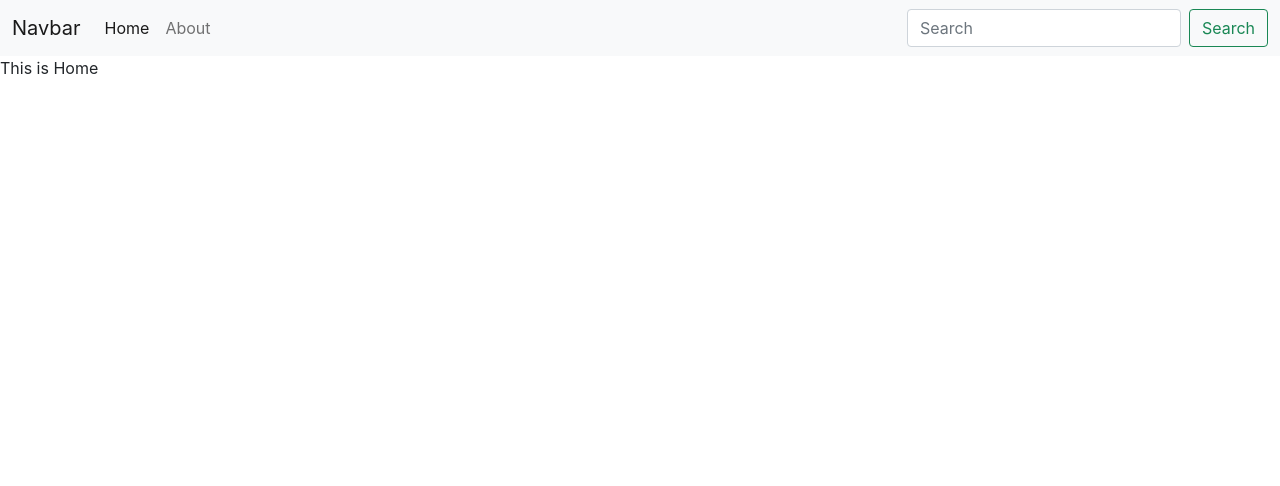
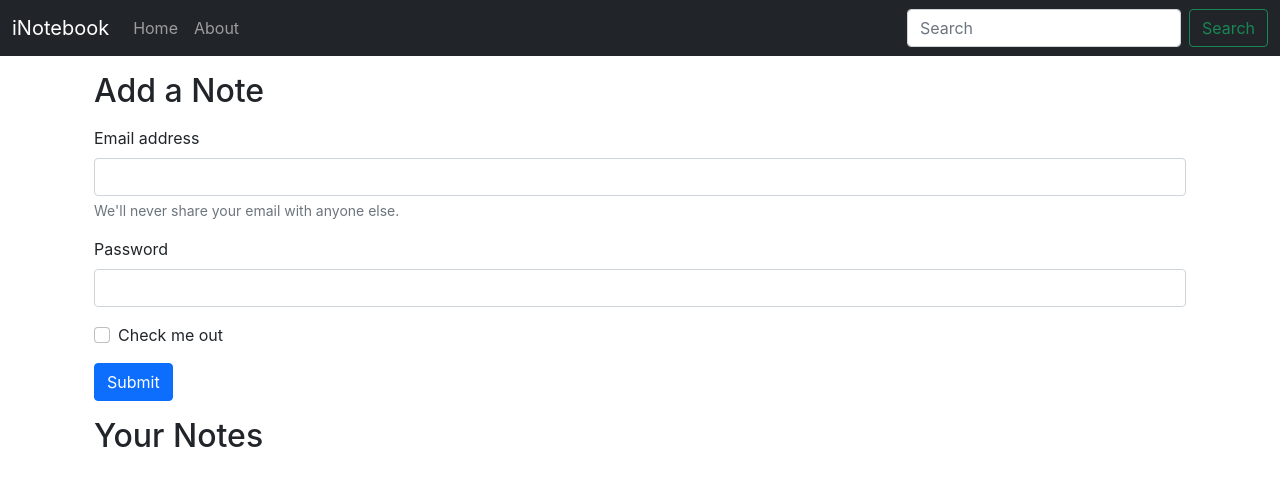
Before and after one commit to vishalverma1999/React-Project-3-iNoteBook-Using-MERN-Stack, a React (Create React App) app: page / in a window 1280 px wide. Shown: the top 486 px of the page. Built offline with nearby package versions, Linux system fonts and the light colour scheme.

Commit message:
#59 useLocation Hook in React

```diff
--- a/src/App.js
+++ b/src/App.js
@@ -15,6 +15,7 @@
     <NoteState>
       <Router>
         <Navbar />
+        <div className="container">
         <Switch>
           <Route exact path="/">
             <Home />
@@ -23,6 +24,7 @@
             <About/>
           </Route>
         </Switch>
+        </div>
       </Router>
       </NoteState>
     </>
--- a/src/components/About.js
+++ b/src/components/About.js
@@ -1,15 +1,12 @@
 import React, {useContext, useEffect} from 'react'
-import noteContext from '../context/notes/noteContext'
 
 const About = () => {
-    const a = useContext(noteContext);
-    useEffect(() => {
-        a.update();
-    }, [])  // empty array [] means ek baar chalana hai bas
+
+
 
     return (
         <div>
-            This is About {a.state.name} and he is in class {a.state.class}
+            This is About Page
         </div>
     )
 }
--- a/src/components/Home.js
+++ b/src/components/Home.js
@@ -3,7 +3,29 @@
 export const Home = () => {
     return (
         <div>
-            This is Home
+            <div className="container my-3">
+            <h2>Add a Note</h2>
+            <form className= "my-3">
+                <div className="mb-3">
+                    <label htmlFor="exampleInputEmail1" className="form-label">Email address</label>
+                    <input type="email" className="form-control" id="exampleInputEmail1" aria-describedby="emailHelp"/>
+                    <div id="emailHelp" className ="form-text">We'll never share your email with anyone else.</div>
+                </div>
+                <div className="mb-3">
+                    <label htmlFor="exampleInputPassword1" className="form-label">Password</label>
+                    <input type="password" className="form-control" id="exampleInputPassword1"/>
+                </div>
+                <div className="mb-3 form-check">
+                    <input type="checkbox" className="form-check-input" id="exampleCheck1"/>
+                    <label className ="form-check-label" htmlFor="exampleCheck1">Check me out</label>
+                </div>
+                <button type="submit" className="btn btn-primary">Submit</button>
+            </form>
+            </div>
+
+            <div className="container my-3">
+                <h2>Your Notes</h2>
+            </div>
         </div>
     )
 }
--- a/src/components/Navbar.js
+++ b/src/components/Navbar.js
@@ -1,26 +1,33 @@
-import React from 'react'
-import { Link } from 'react-router-dom'
+import React, { useEffect } from 'react'
+import { Link, useLocation } from 'react-router-dom'   // useLoaction Hook reacr rputer dom mein rehta hai
 
 const Navbar = () => {
+
+  let location = useLocation();    // useLocation hook(jo ki react router dom ke andar hota hai) ki madad se hum jis bhi route par honge uska pathname wagerh grab kar paayenge....aur fir use click karne par manipulate kar sakte hai jaise class active add hogi jab about par click karoge aur add hogi home par jab home ya route / par click karoge
+  useEffect(() => {
+    console.log(location);   //object like this {pathname: '/about', search: '', hash: '', state: undefined, key: 'na672t'} is seen in console
+    console.log(location.pathname);    // /about Or /
+  }, [location]);   // location par depend hai useEffect, which means jab bhi location change hogi to useEffect hook chalega
+
   return (
     <>
-        <nav className="navbar navbar-expand-lg navbar-light bg-light">
+      <nav className="navbar navbar-expand-lg navbar-dark bg-dark">
         <div className="container-fluid">
-    <Link className="navbar-brand" to="/">Navbar</Link>
+          <Link className="navbar-brand" to="/">iNotebook</Link>
           <button className="navbar-toggler" type="button" data-bs-toggle="collapse" data-bs-target="#navbarSupportedContent" aria-controls="navbarSupportedContent" aria-expanded="false" aria-label="Toggle navigation">
             <span className="navbar-toggler-icon"></span>
           </button>
           <div className="collapse navbar-collapse" id="navbarSupportedContent">
             <ul className="navbar-nav me-auto mb-2 mb-lg-0">
               <li className="nav-item">
-          <Link className="nav-link active" aria-current="page" to="/">Home</Link>
+                <Link className={`nav-link ${location.pathname === "/"? "about": ""}`} aria-current="page" to="/">Home</Link>
               </li>
               <li className="nav-item">
-          <Link className="nav-link" to="/about">About</Link>
+                <Link className={`nav-link ${location.pathname === "/about"? "about": ""}`} to="/about">About</Link>
               </li>
             </ul>
             <form className="d-flex">
-        <input className="form-control me-2" type="search" placeholder="Search" aria-label="Search"/>
+              <input className="form-control me-2" type="search" placeholder="Search" aria-label="Search" />
               <button className="btn btn-outline-success" type="submit">Search</button>
             </form>
           </div>
@@ -30,4 +37,5 @@
   )
 }
 
+
 export default Navbar
--- a/src/context/notes/NoteState.js
+++ b/src/context/notes/NoteState.js
@@ -1,41 +1,10 @@
 import noteContext from "./noteContext";
 import { useState } from "react";
 
-// Standard Syntax Below:-
-// const NoteState = (props)=>{
-    // Example-1 Without combining states and context
-//     const state = {
-//         name: "Vishal",
-//         class: "5b"
-//     }
-//     return (
-//         <noteContext.Provider  value = {state}>
-//            {props.children}
-//         </noteContext.Provider>
-//     )
-// }
+const NoteState = (props)=>{
 
-
-
-const NoteState = (props)=>{
-    // Example-2 With combining states and context
-    const s1 = {
-                name: "Vishal",
-                class: "5b"
-            }
-
-    const [state, setstate] = useState(s1);
-
-    const update = ()=>{
-        setTimeout(() => {
-            setstate({
-                name: "Tanny Tiddi",
-            class: "10b"
-            })
-        }, 2000);
-    }
     return (
-        <noteContext.Provider  value = {{state:state, update:update}}>      {/* ek object banaya hai, and ek function bhi export kiya hai aur is function se hum apni state ko update kar sakte hai */}
+        <noteContext.Provider  value = {{state:{}}}>
            {props.children}
         </noteContext.Provider>
     )
```
Also changed, not shown: public/logo192.png (added), public/logo512.png (added). Lines whose indentation alone changed are shown as unchanged.
